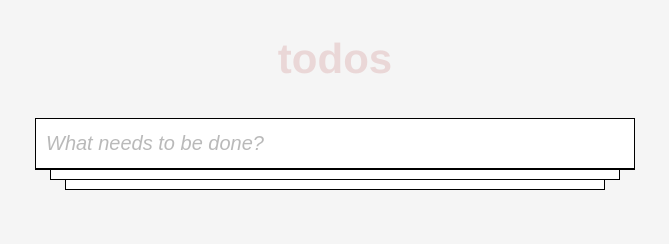
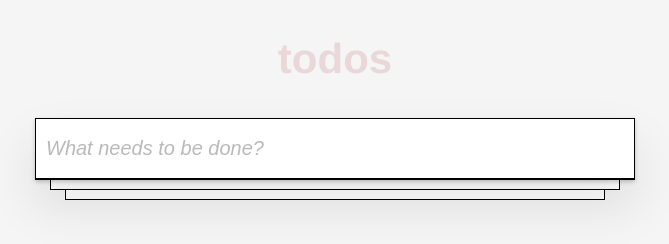
Before and after one commit to lukejoliat/vanilla-todos, a plain HTML site: page index.html in a window 1280 px wide. Shown: the whole page, without its empty margins (305-974 px from the left). Drawn offline with Linux system fonts and the light colour scheme.

Commit message:
add box shadow

```diff
--- a/index.css
+++ b/index.css
@@ -55,7 +55,7 @@ input[type="checkbox"] {
 
 .todos {
   position: relative;
-  /* box-shadow: 0px 5px 16px -4px rgba(0, 0, 0, 0.75); */
+  box-shadow: 0 2px 4px 0 rgba(0, 0, 0, 0.2), 0 25px 50px 0 rgba(0, 0, 0, 0.1);
 }
 
 .todos_content {
@@ -92,7 +92,7 @@ input[type="checkbox"] {
 
 .todos_input {
   flex: 1;
-  height: 5rem;
+  height: 6rem;
   font-size: 2rem;
   padding: 1rem;
   font-weight: 200;
```
